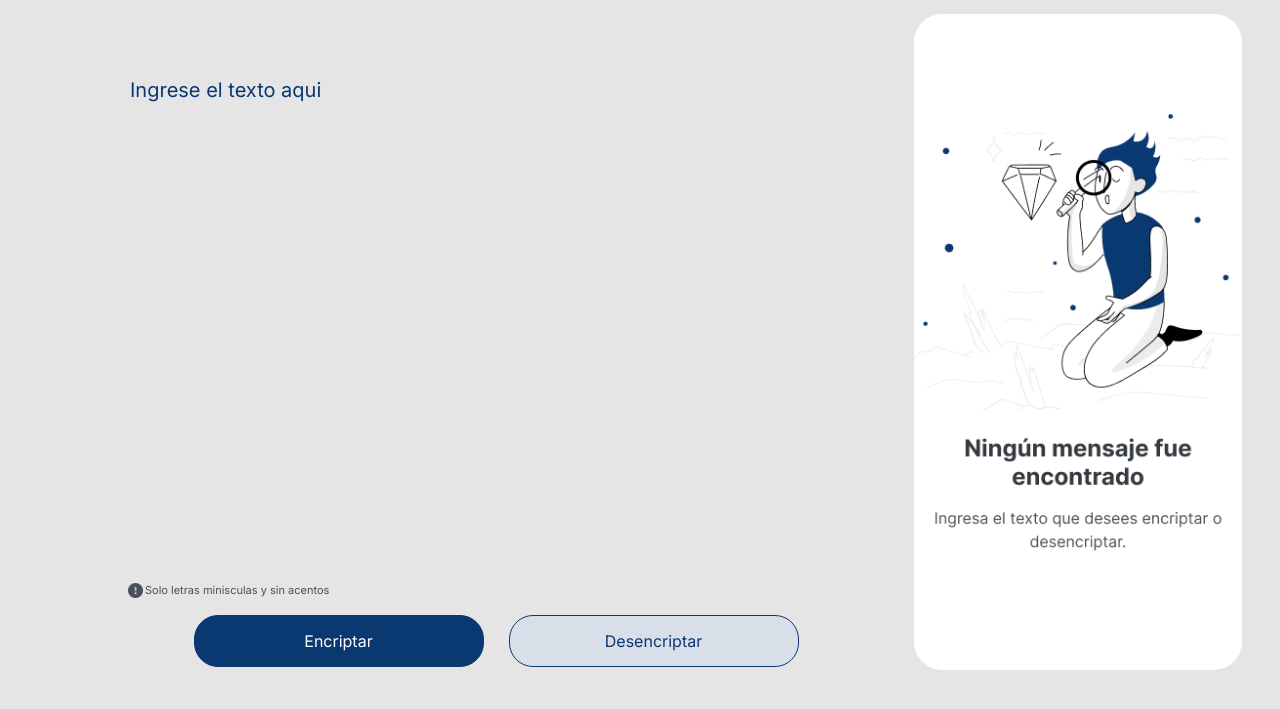
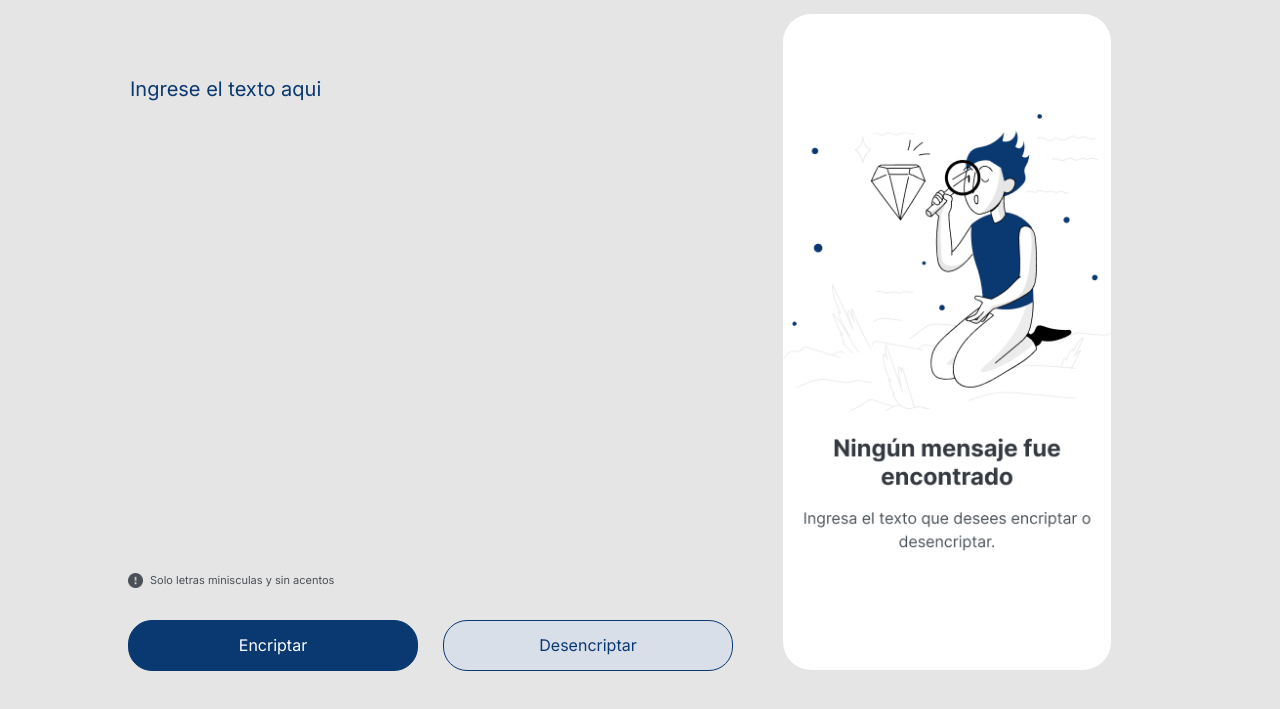
Before and after one commit to AntekR/Encriptador, a plain HTML site: page index.html in a window 1280 px wide. Shown: the part 59-768 px from the top of the page. Drawn offline with Linux system fonts and the light colour scheme.

Commit message:
modificacion div adver

```diff
--- a/style.css
+++ b/style.css
@@ -3,7 +3,7 @@
     font-family: 'Inter';
     font-weight: 400;
     font-size: 20px;
-    line-height: 48px;
+    line-height: 47px;
 }
 
 .logo {
@@ -56,20 +56,20 @@ main{
 
 
 .adver{
-    display: inline-flex;
+    display: flex;
     align-items: center;
+    justify-content:left;
     height: 50px;
-
+    padding-bottom: 15px;
 }
 
 .informacion {
-    display: inline-block;
+    /*display: inline-flex;*/
     color: #495057;
     font-size: 11px;
-    margin-left: 2px;
+    margin-left: 7px;
+}
 
-
-}
 .botones {
     display: flex;
     place-content: center;
```
